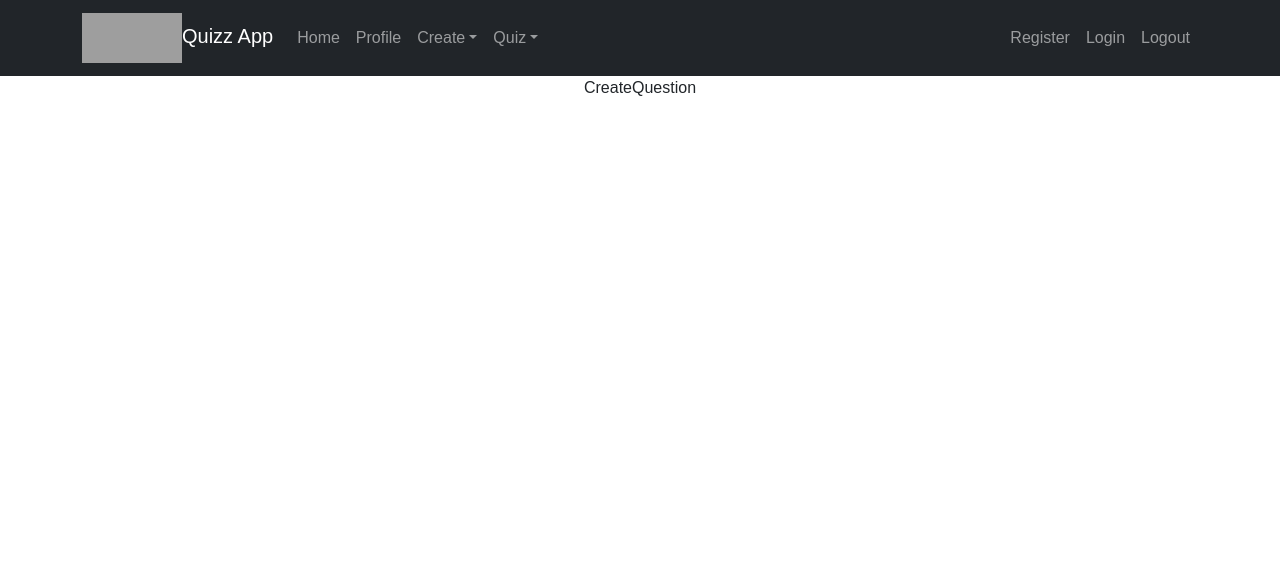
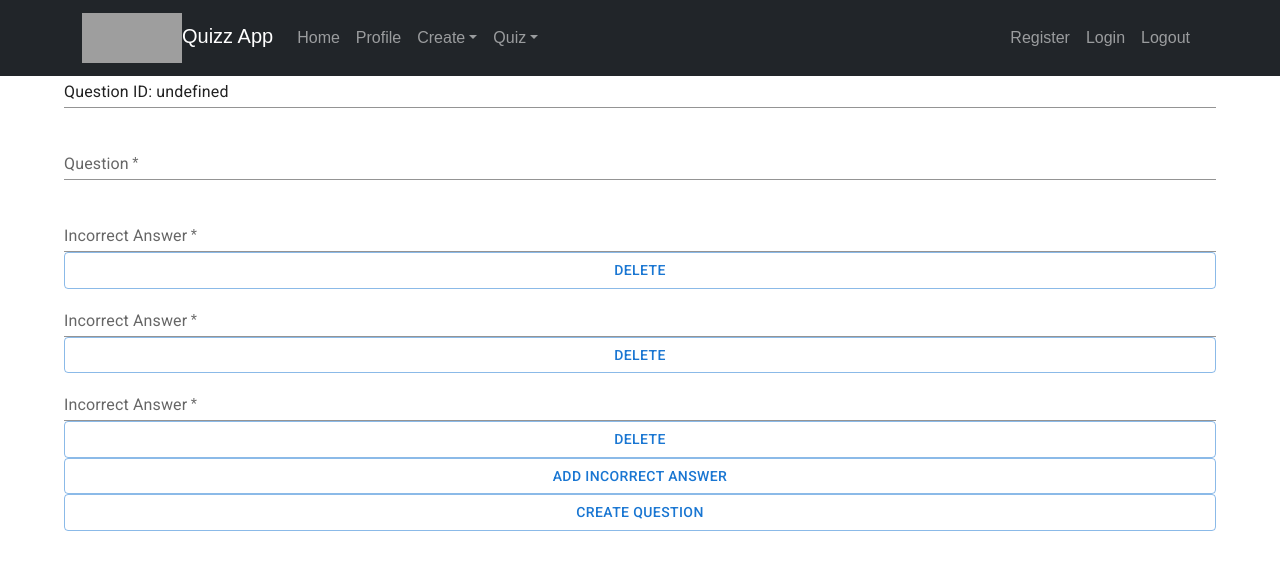
Before and after one commit to hailieboomboom/QuizSystem, a React (Create React App) app in the folder frontend/: page /createQuestion in a window 1280 px wide. Shown: the top 570 px of the page. Built offline with nearby package versions, Linux system fonts and the light colour scheme; grey boxes are pictures that could not be loaded.

Commit message:
working on create question

```diff
--- a/frontend/src/App.js
+++ b/frontend/src/App.js
@@ -60,7 +60,7 @@ function App() {
   return (
       // <ThemeProvider theme={theme}>
         <div className="App">
-
+          <RecoilRoot>
           <BrowserRouter>
             <NavigationBar />
             <Routes>
@@ -86,7 +86,7 @@ function App() {
               <Route path="errorPage" element={<ErrorPage />} />
             </Routes>
           </BrowserRouter>
-
+          </RecoilRoot>
         </div>
       // </ThemeProvider>
   );
--- /dev/null
+++ b/frontend/src/components/CreateWrongOptions.jsx
@@ -0,0 +1,57 @@
+import * as React from 'react';
+import Typography from '@mui/material/Typography';
+import "../styles/QuizCardStyle.css"
+import { useRecoilState } from 'recoil';
+import Paper from "@mui/material/Paper";
+import Table from "@mui/material/Table";
+import TableHead from "@mui/material/TableHead";
+import TableRow from "@mui/material/TableRow";
+import TableCell from "@mui/material/TableCell";
+import TableBody from "@mui/material/TableBody";
+import TableContainer from "@mui/material/TableContainer";
+import Button from "@mui/material/Button";
+import {createQuizAllQuestions, createQuizSelectedQuestions, editQuestionOptionsState} from '../recoil/Atoms'
+import TextField from "@mui/material/TextField";
+import QuizSelectedQuestionsTableRow from "./QuizSelectedQuestionsTableRow";
+
+export default function CreateWrongOptions(props) {
+    const [answer, setAnswer] = React.useState(props.option);
+    const [answers, setAnswers] = useRecoilState(editQuestionOptionsState);//from backend
+
+    const handleChange = (event) => {
+        setAnswer(event.target.value);
+
+
+    };
+
+    React.useEffect(()=> {
+        //here you will have correct value in userInput
+        setAnswers((answer) =>
+            answer.filter((answer) => answer.id !== props.option.id)
+        );
+        setAnswers(oldArray => [{
+            "correct": props.option.correct,
+            "id": props.option.id,
+            "optionDescription": answer
+        },...oldArray] );
+    },[answer]);
+
+    return (
+        <>
+        <TextField
+            required
+            id={props.option.id}
+            name="questionString"
+            label="Incorrect Answer"
+            fullWidth
+            variant="standard"
+            value={answer.optionDescription}
+            onChange={handleChange}
+        > {props.option.optionDescription} </TextField>
+
+        <Button variant="outlined" >
+            Delete
+        </Button>
+        </>
+    );
+}
--- a/frontend/src/pages/CreateQuestion.jsx
+++ b/frontend/src/pages/CreateQuestion.jsx
@@ -1,9 +1,142 @@
-import React from 'react'
+import * as React from 'react';
+import Grid from '@mui/material/Grid';
+import Typography from '@mui/material/Typography';
+import TextField from '@mui/material/TextField';
+import InputLabel from '@mui/material/InputLabel';
+import FormControl from '@mui/material/FormControl';
+import Button from '@mui/material/Button';
+import { useState } from 'react';
+import { Container } from '@mui/material';
+import { Link } from "react-router-dom";
+import {useRecoilState} from "recoil";
+import {createQuestionOptionsState, createQuestionState} from "../recoil/Atoms";
+import axios from "axios";
+import EditQuestionOptions from "../components/EditQuestionOptions";
+import CreateWrongOptions from '../components/CreateWrongOptions';
+import { SettingsInputAntennaTwoTone } from '@mui/icons-material';
+const API_URL = 'http://localhost:8088/QuizSystem/api/questions/mcqs'
 
-const CreateQuestion = () => {
-  return (
-    <div>CreateQuestion</div>
-  )
+function CreateQuestion () {
+    const [editQuestions, setEditQuestions] = useRecoilState(createQuestionState)//from backend
+
+    const [question, setQuestion] = useState('');
+
+    const [tags, setTag] = useState([]);
+    const [answers, setAnswers] = useState([
+    {
+      "correct": false,
+      "id": 0,
+      "optionDescription": ""
+    },{
+      "correct": false,
+      "id": 0,
+      "optionDescription": ""
+    },{
+      "correct": false,
+      "id": 0,
+      "optionDescription": ""
+    }]);
+
+    const url = `${API_URL}/${editQuestions.questionId}`
+
+    const counter = 0;
+
+    const handleSubmit = event => {
+        console.log('handleSubmit ran');
+        event.preventDefault(); // 👈️ prevent page refresh
+
+    };
+    // console.log(answers)
+    function handleSaveQuestion(){
+        console.log(question)
+
+        const data = {
+
+            "options": answers,
+            "questionDetails": question,
+            "tags": tags,
+            "userId": 0
+
+        }
+        axios.put(url, data)
+            .then(data => {
+                console.log(data);
+            })
+            .catch((err) =>{
+                console.log(err)
+            });
+    }
+
+    const addWrongOption = async () => {
+      setAnswers(prevState => (
+        [...prevState,{
+          "correct": false,
+          "id": 0,
+          "optionDescription": ""
+        } ]
+      ))
+    }
+
+    React.useEffect(()=> {
+    },[answers]);
+
+
+
+    return (
+        <React.Fragment>
+            <Container>
+                {/* <Typography variant="h6" gutterBottom>
+                    Edit Question: {editQuestions.questionDetail} {editQuestions.questionId}
+                </Typography> */}
+
+                <Grid container spacing={3}>
+                    <Grid item xs={12}>
+                        <FormControl variant="standard"  fullWidth>
+                            <TextField
+                                id="questionId"
+                                name="questionString"
+                                value={"Question ID: " + editQuestions.questionId}
+                                fullWidth
+                                variant="standard"
+                            />
+                        </FormControl>
+                    </Grid>
+                    <Grid item xs={12}>
+                        <FormControl variant="standard"  fullWidth>
+                            <TextField
+                                required
+                                id="question"
+                                name="questionString"
+                                label="Question"
+                                fullWidth
+                                variant="standard"
+                                onChange={event => setQuestion(event.target.value)}
+                            />
+                        </FormControl>
+                    </Grid>
+                    <Grid item xs={12}>
+                        <FormControl variant="standard"  fullWidth>
+                            {answers.map((option) => (
+                              <CreateWrongOptions option={option}/>
+                            ))}
+                        </FormControl>
+                    </Grid>
+
+                </Grid>
+
+                    <Grid item xs={1}>
+                        {/*as={Link} to="/successEditQuestion"*/}
+                        <Button  onClick={addWrongOption} variant="outlined" >
+                            Add Incorrect Answer
+                        </Button>
+                        <Button  onClick={handleSaveQuestion} variant="outlined" >
+                            Create Question
+                        </Button>
+                    </Grid>
+            </Container>
+
+        </React.Fragment>
+    )
 }
 
 export default CreateQuestion
--- a/frontend/src/recoil/Atoms.js
+++ b/frontend/src/recoil/Atoms.js
@@ -34,6 +34,14 @@ export const editQuestionOptionsState = atom({
     key: 'editQuestionOptionsState',
     default: [],
 })
+export const createQuestionState = atom({
+    key: 'createQuestionState',
+    default: [],
+})
+export const createQuestionOptionsState = atom({
+    key: 'createQuestionOptionsState',
+    default: [],
+})
 export const quizSelectedAnswersState = atom({
     key: 'quizSelectedAnswersState',
     default: [],
```
